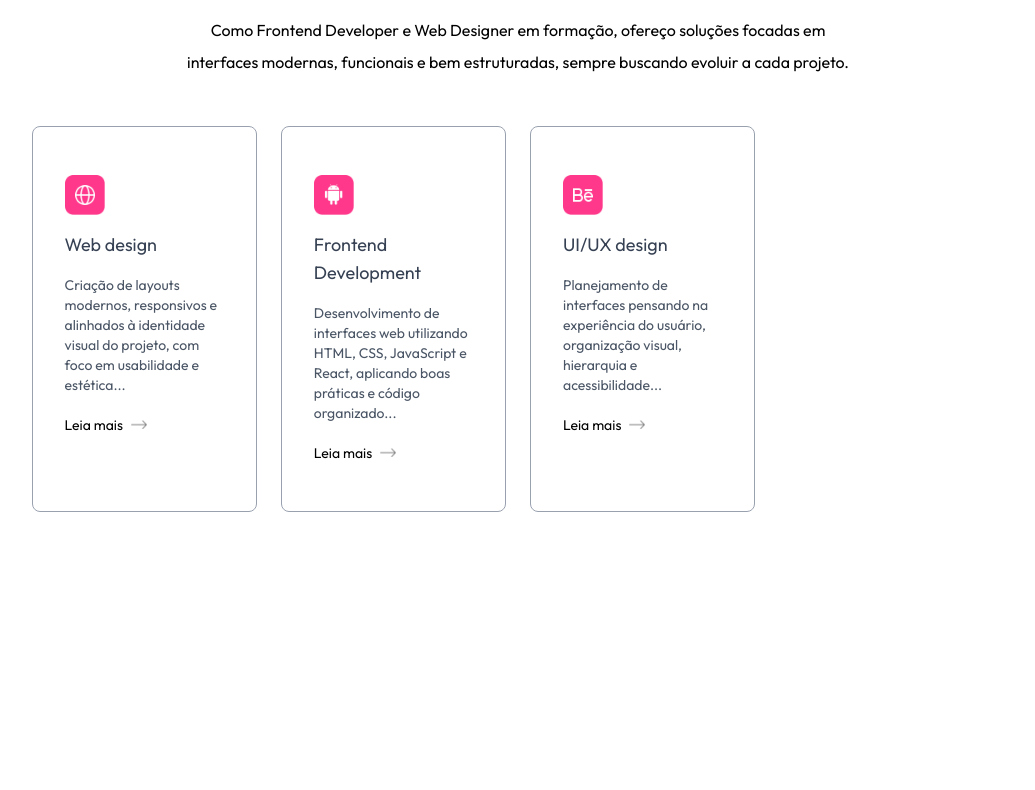
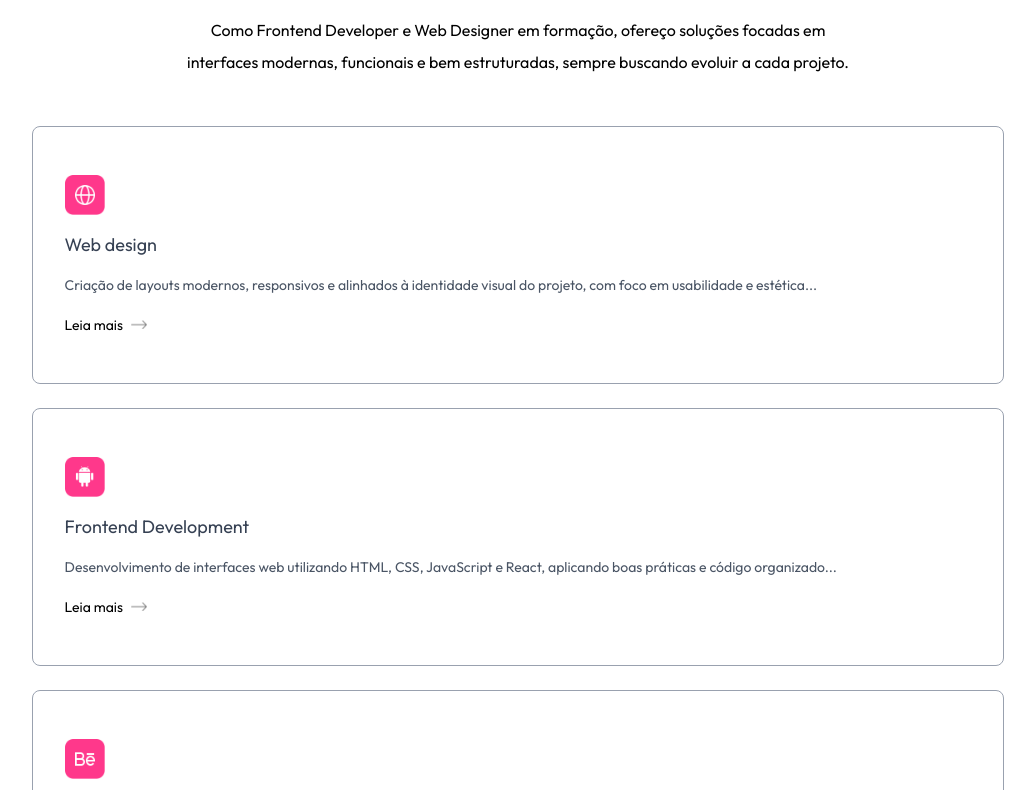
Before and after one commit to desousam/sousa-portfolio, a Next.js app: page / in a window 1280 px wide. Shown: the part 1790-2580 px from the top of the page, without its empty margins (122-1157 px from the left). Before the commit the page ends 2382 px from the top, so only its background shows below. Built offline with nearby package versions, Linux system fonts and the light colour scheme; a web font is replaced by a local one.

Commit message:
Update Services

```diff
--- a/app/components/Services.jsx
+++ b/app/components/Services.jsx
@@ -9,7 +9,7 @@
       <h2 className='text-center text-5xl'>Meus Serviços</h2>
       <p className='text-center max-w-2xl mx-auto mt-5 mb-12'>Como Frontend Developer e Web Designer em formação, ofereço soluções focadas em interfaces modernas, funcionais e bem estruturadas, sempre buscando evoluir a cada projeto.</p>
 
-      <div className='grid grid-cols-4 gap-6 my-10'>
+      <div className='grid grid-cols-auto gap-6 my-10'>
         {serviceData.map(({icon, title, description, link}, index)=>(
             <div key={index} className='border border-gray-400 rounded-lg px-8 py-12 hover:shadow-black cursor-pointer hover:lightHover hover:-translate-y-1 duration-500'>
                 <Image src={icon} alt='' className='w-10'/>
--- a/postcss.config.mjs
+++ b/postcss.config.mjs
@@ -16,6 +16,9 @@
       boxShadow: {
         'black' : '4px 4px 0 #000',
         'white' : '4px 4px 0 #fff',
+      },
+      gridTemplateColumns: {
+        'auto': 'repeat(auto-fit, minmax(200px, 1fr))'
       }
     },
   },
```
